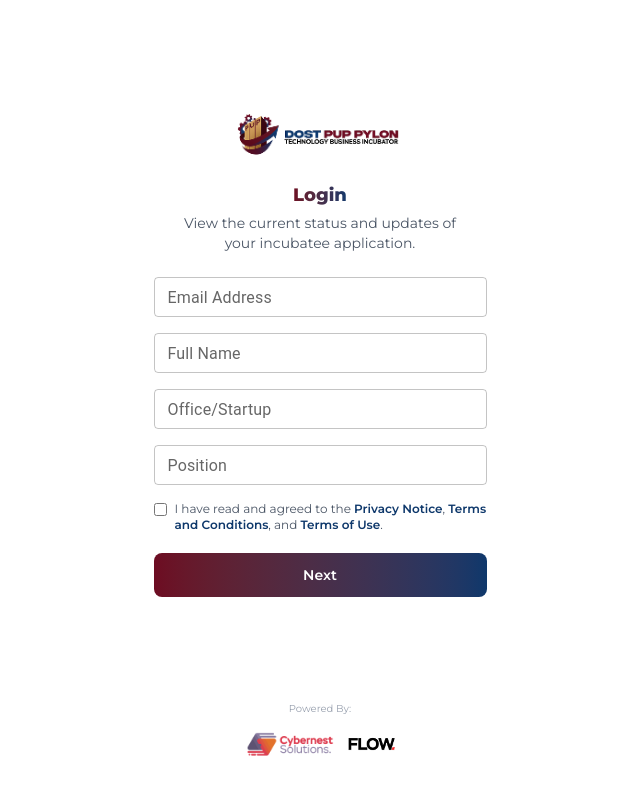
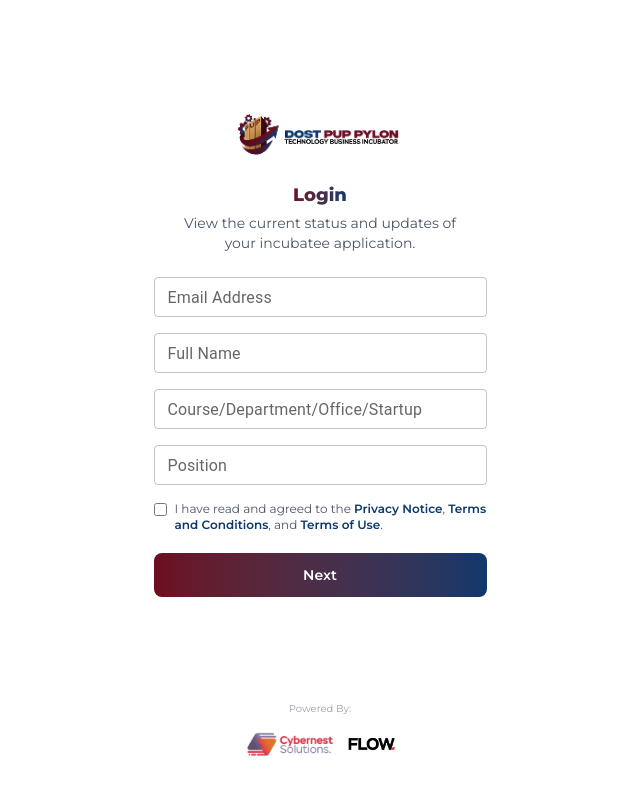
Before and after one commit to CybernestSolutions/co-working-attendance, a React (Vite) app: page /login in a window 1280 px wide. Shown: the top 794 px of the page, without its empty margins (320-960 px from the left). Built offline with nearby package versions, Linux system fonts and the light colour scheme.

Commit message:
Update Login.jsx

```diff
--- a/src/pages/Login.jsx
+++ b/src/pages/Login.jsx
@@ -145,7 +145,7 @@ export default function Login() {
           <TextField
             type="text"
             name="office"
-            label="Office/Startup"
+            label="Course/Department/Office/Startup"
             value={formData.office}
             onChange={handleChange}
             size="small"
```
